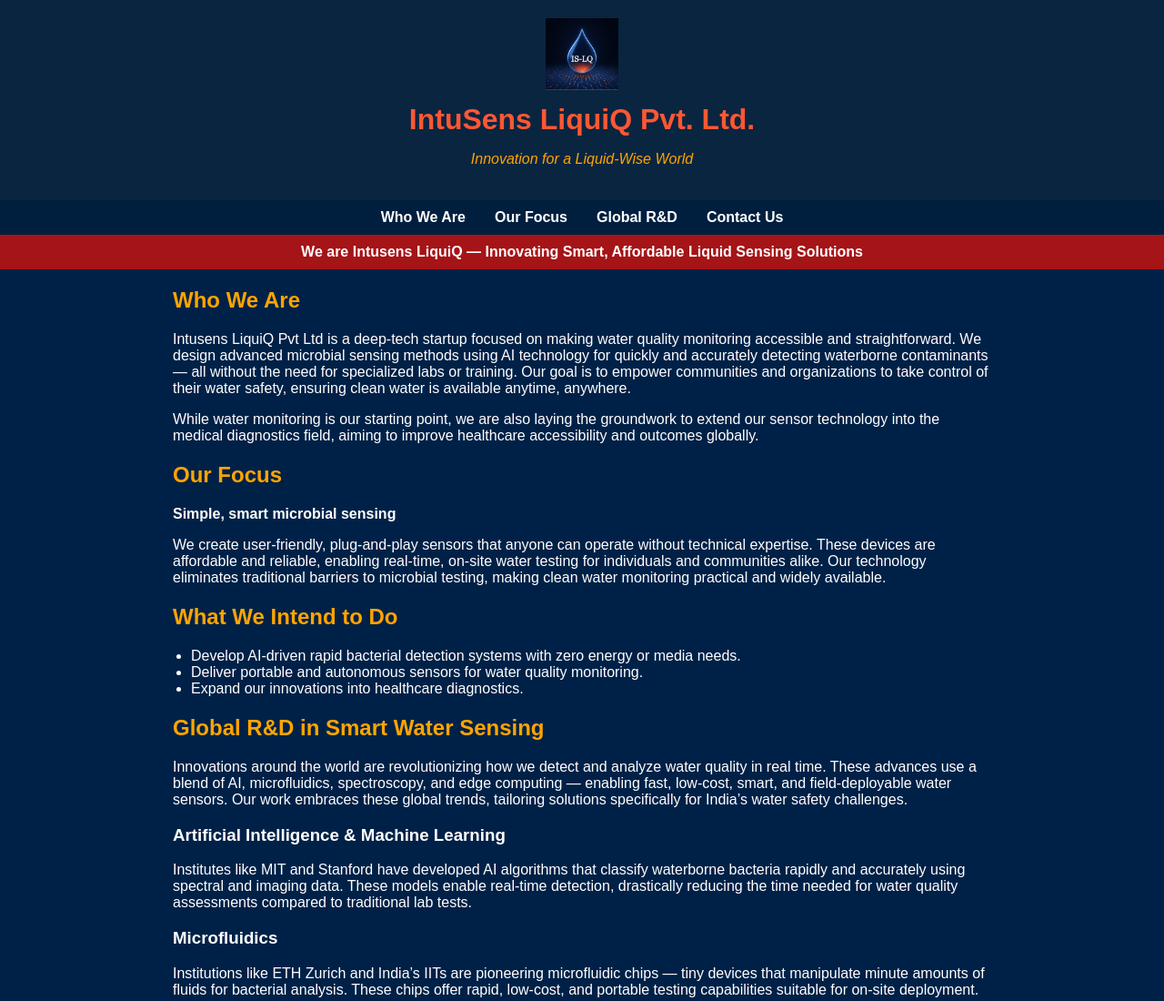
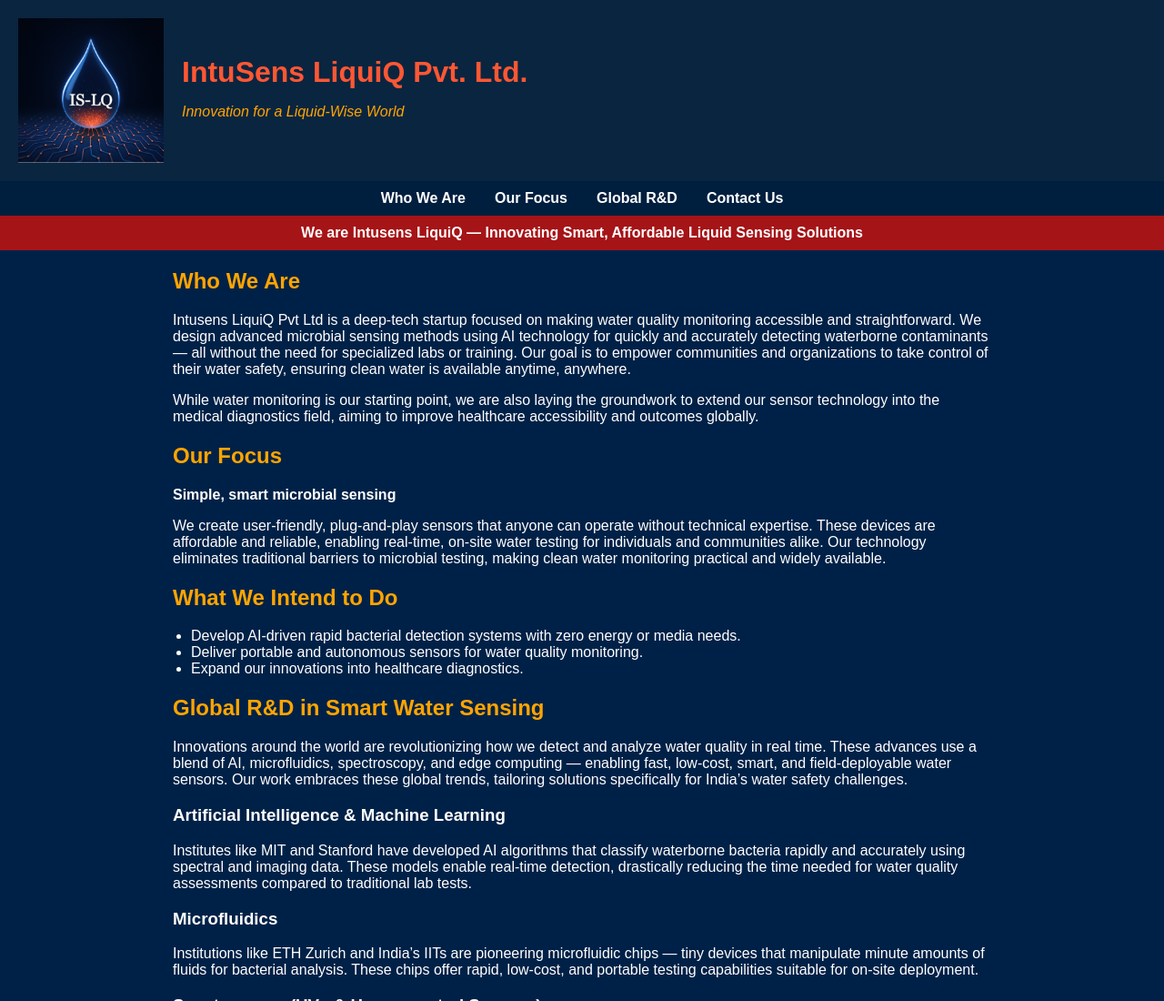
Before and after one commit to IS-LQ/Intusens-liquiQ, a plain HTML site: page index.html in a window 1280 px wide. Shown: the top 1100 px of the page at 91% size. Drawn offline with Linux system fonts and the light colour scheme.

Commit message:
Update index.html

```diff
--- a/index.html
+++ b/index.html
@@ -15,10 +15,25 @@
     header {
   background-color: #0a2540;
   padding: 20px;
-      text-align: center;
   }
-    header img {
-      width: 80px;
+   .logo-container {
+  display: flex;
+  align-items: center;
+  gap: 20px;
+}
+
+.logo-container img {
+  width: 160px; /* double the original size */
+}
+
+.site-title h1 {
+  margin: 10px 0 5px;
+  color: #ff5733;
+}
+
+.site-title p {
+  font-style: italic;
+  color: #ffa500;
 }
     header h1 {
       margin: 10px 0 5px;
@@ -72,9 +87,13 @@
 </head>
 <body>
 <header>
+  <div class="logo-container">
     <img src="IS-LQ4.png" alt="IntuSens Logo" />
+    <div class="site-title">
       <h1>IntuSens LiquiQ Pvt. Ltd.</h1>
       <p>Innovation for a Liquid-Wise World</p>
+    </div>
+  </div>
 </header>
 
   <nav>
```
Lines whose indentation alone changed are shown as unchanged.
